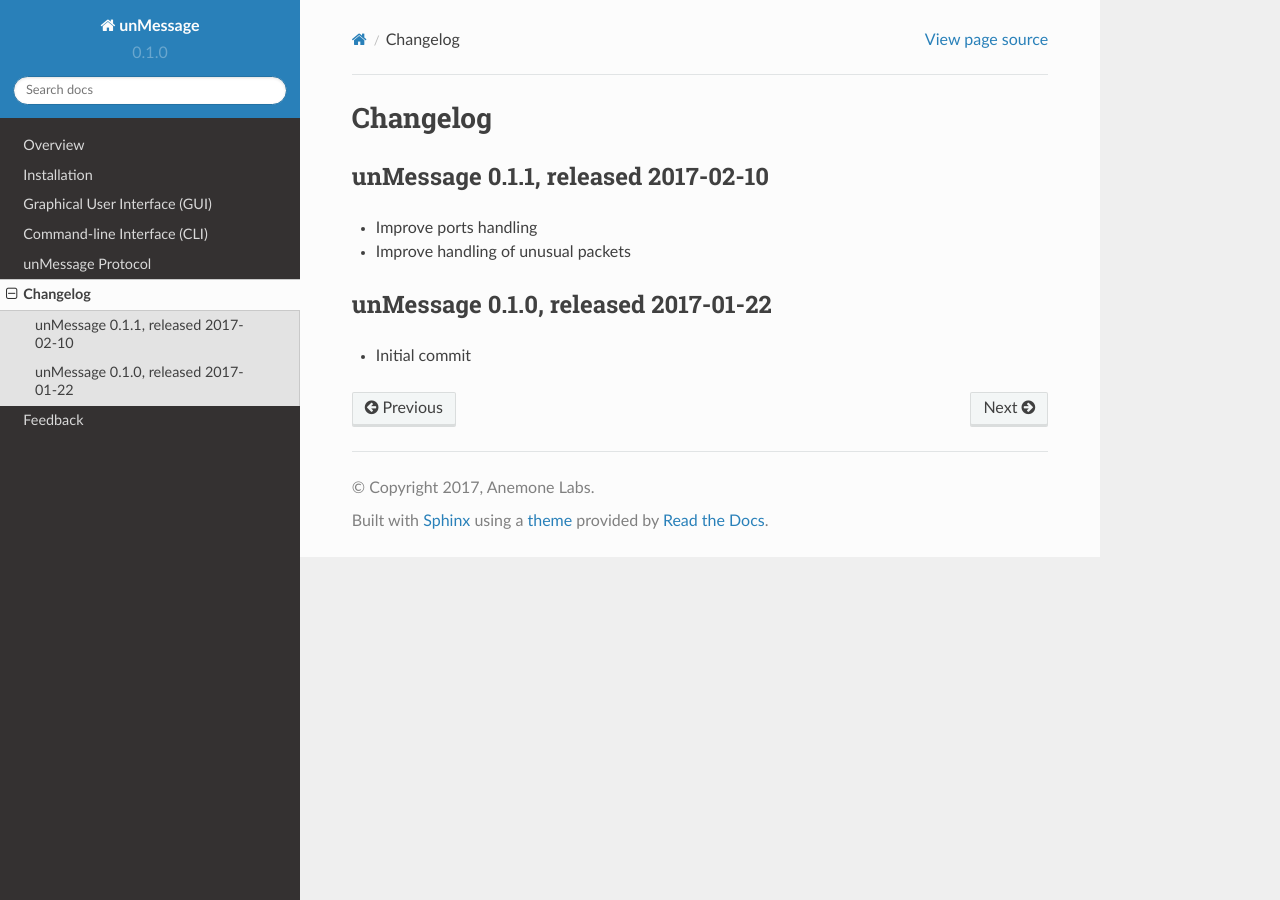
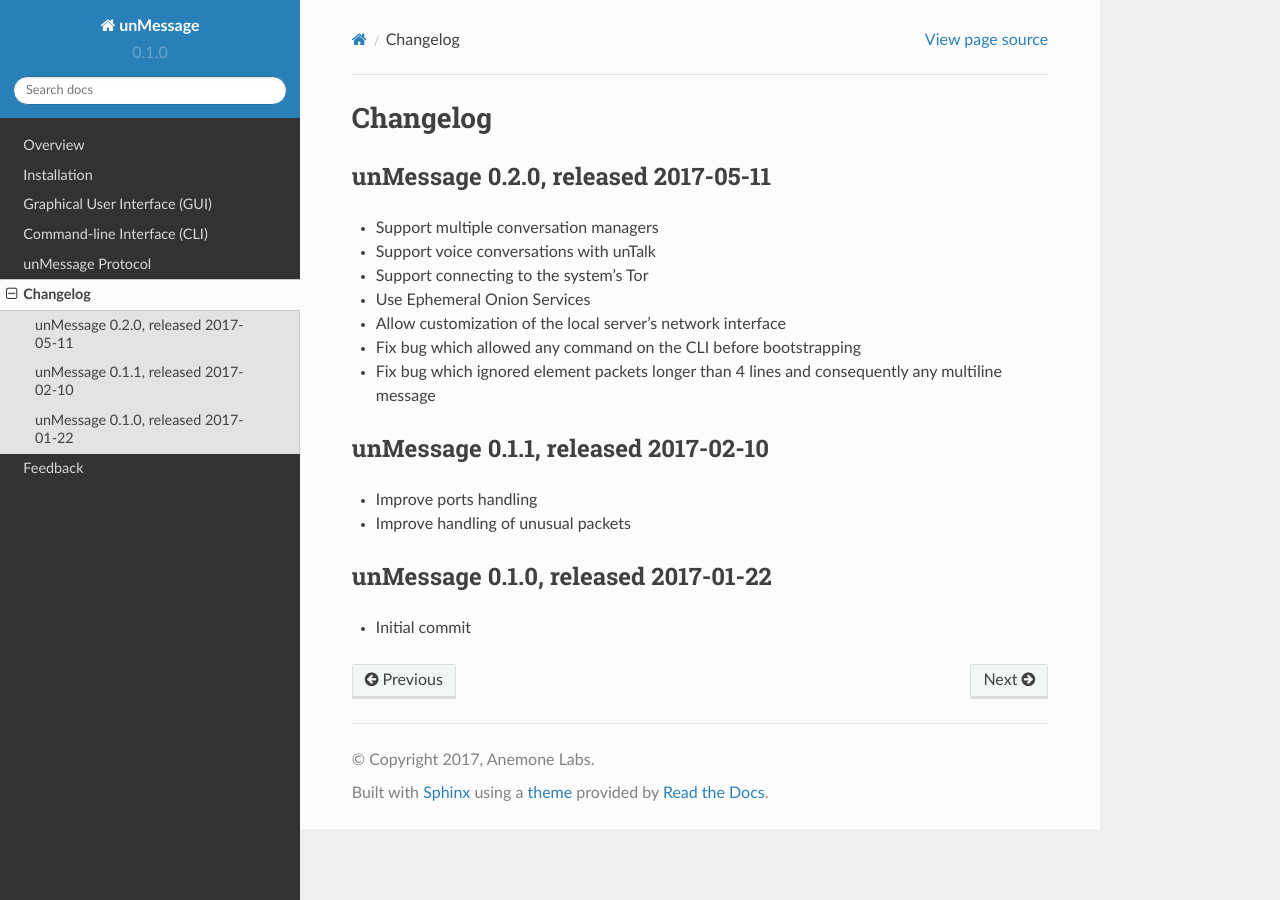
Before and after one commit to AnemoneLabs/unmessage, a Sphinx documentation site: the page built from docs/source/changelog.rst, in a window 1280 px wide. Built offline with Sphinx 7.4.7 and the Read the Docs theme 2.0.0, drawn with Linux system fonts in a browser that asks for light colours.

Commit message:
Update changelog with 0.2.0

```diff
--- a/docs/source/changelog.rst
+++ b/docs/source/changelog.rst
@@ -1,6 +1,24 @@
 =========
 Changelog
 =========
+
+unMessage 0.2.0, released 2017-05-11
+====================================
+
+- Support multiple conversation managers
+
+- Support voice conversations with unTalk
+
+- Support connecting to the system's Tor
+
+- Use Ephemeral Onion Services
+
+- Allow customization of the local server's network interface
+
+- Fix bug which allowed any command on the CLI before bootstrapping
+
+- Fix bug which ignored element packets longer than 4 lines and
+  consequently any multiline message
 
 unMessage 0.1.1, released 2017-02-10
 ====================================
```
